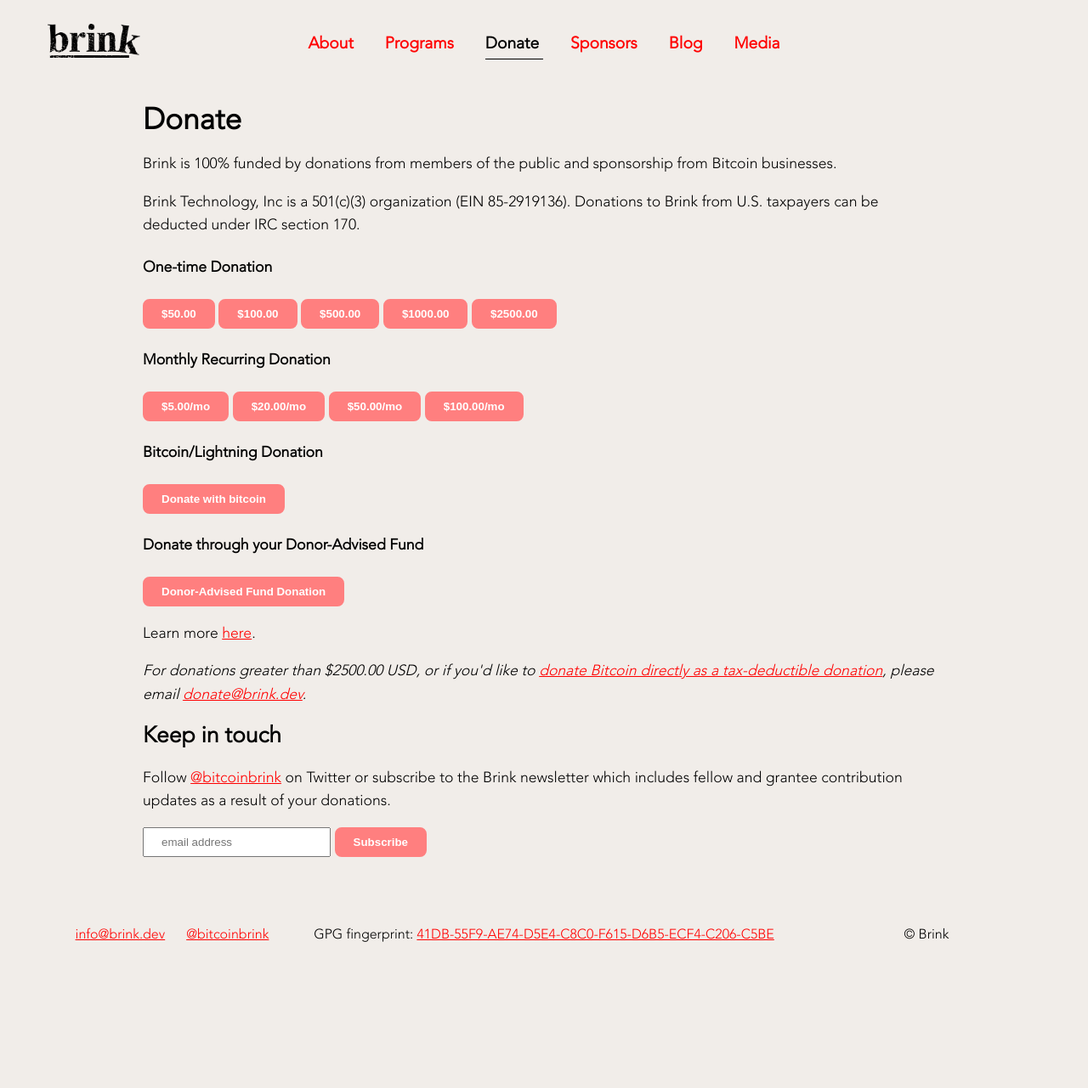
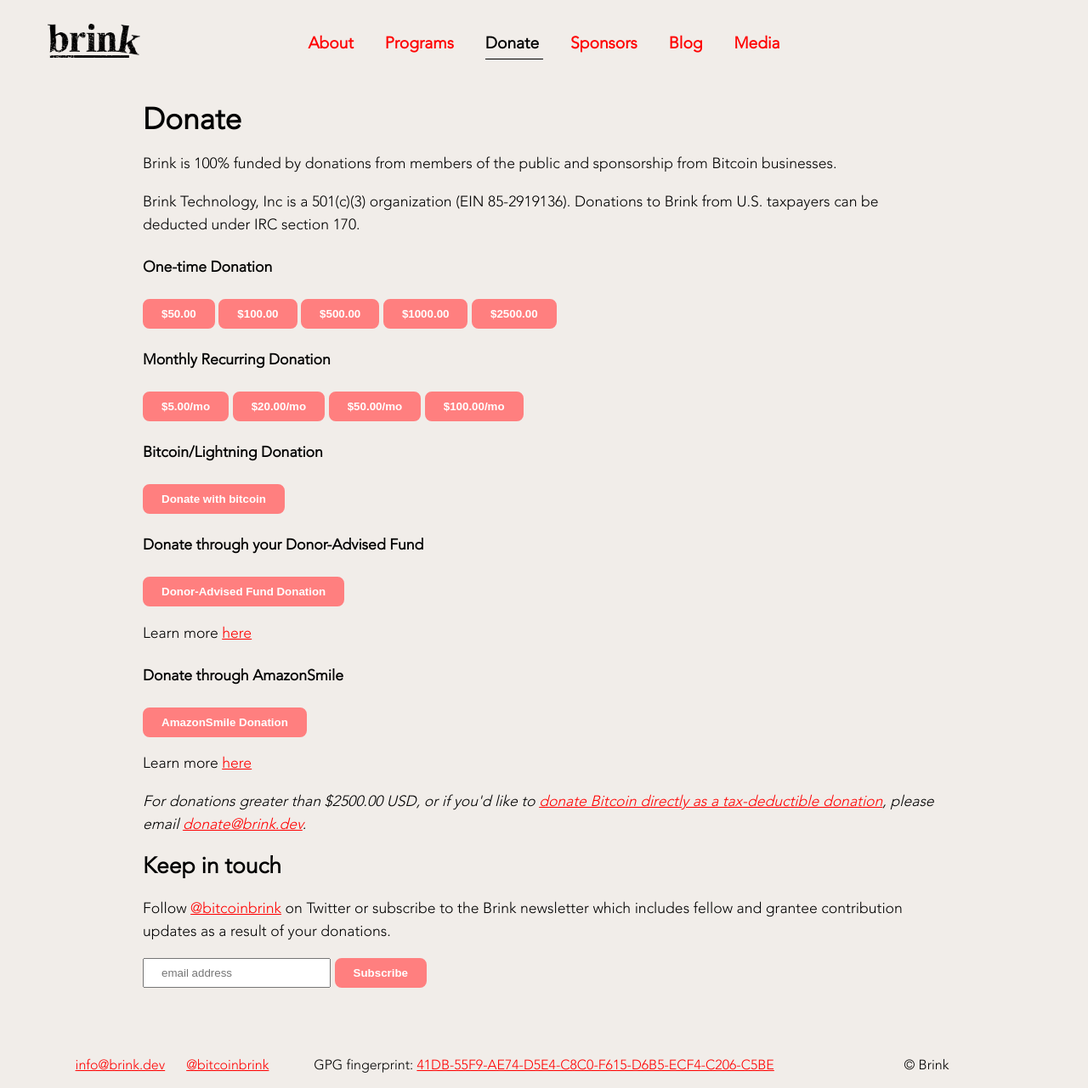
Before and after one commit to bitcoinbrink/website, a Jekyll site: the page built from donate.md, in a window 1280 px wide and 1281 px high. Shown: the whole window at 85% size. Built offline with Jekyll 4.4.1, drawn with Linux system fonts in a browser that asks for light colours.

Commit message:
add amazonsmile

```diff
--- a/donate.md
+++ b/donate.md
@@ -37,9 +37,15 @@
 
 <a href="https://www.dafdirect.org/DAFDirect/daflink?_dafdirect_settings=ODUyOTE5MTM2XzIxMTFfYWJlNTBiNDItY2EyMC00YjYxLThhODctZDk0ZDZhMTRjZmIz&designatedText=UHJvZ3JhbXM="><button>Donor-Advised Fund Donation</button></a>
 
-Learn more <a href="https://brink.dev/blog/2021/03/26/donate-bitcoin/">here</a>.
+Learn more [here](/blog/2021/03/26/donate-bitcoin/)
 
-<p><em>For donations greater than $2500.00 USD, or if you'd like to <a href="https://brink.dev/blog/2021/03/26/donate-bitcoin/#donate-bitcoin-directly-to-brink">donate Bitcoin directly as a tax-deductible donation</a>, please email <a href="mailto:donate@brink.dev">donate@brink.dev</a>.</em></p>
+<h4>Donate through AmazonSmile</h4>
+
+<a href="https://smile.amazon.com/gp/chpf/homepage/ref=smi_chpf_redirect?ie=UTF8&ein=85-2919136&ref_=smi_ext_ch_85-2919136_cl="><button>AmazonSmile Donation</button></a>
+
+Learn more [here](/blog/2021/04/30/donate-through-amazonsmile/)
+
+<p><em>For donations greater than $2500.00 USD, or if you'd like to <a href="/blog/2021/03/26/donate-bitcoin/#donate-bitcoin-directly-to-brink">donate Bitcoin directly as a tax-deductible donation</a>, please email <a href="mailto:donate@brink.dev">donate@brink.dev</a>.</em></p>
 
 <h2>Keep in touch</h2>
 <p>Follow <a href="https://twitter.com/bitcoinbrink">@bitcoinbrink</a> on Twitter or subscribe to the Brink newsletter which includes fellow and grantee contribution updates as a result of your donations.</p>
```
